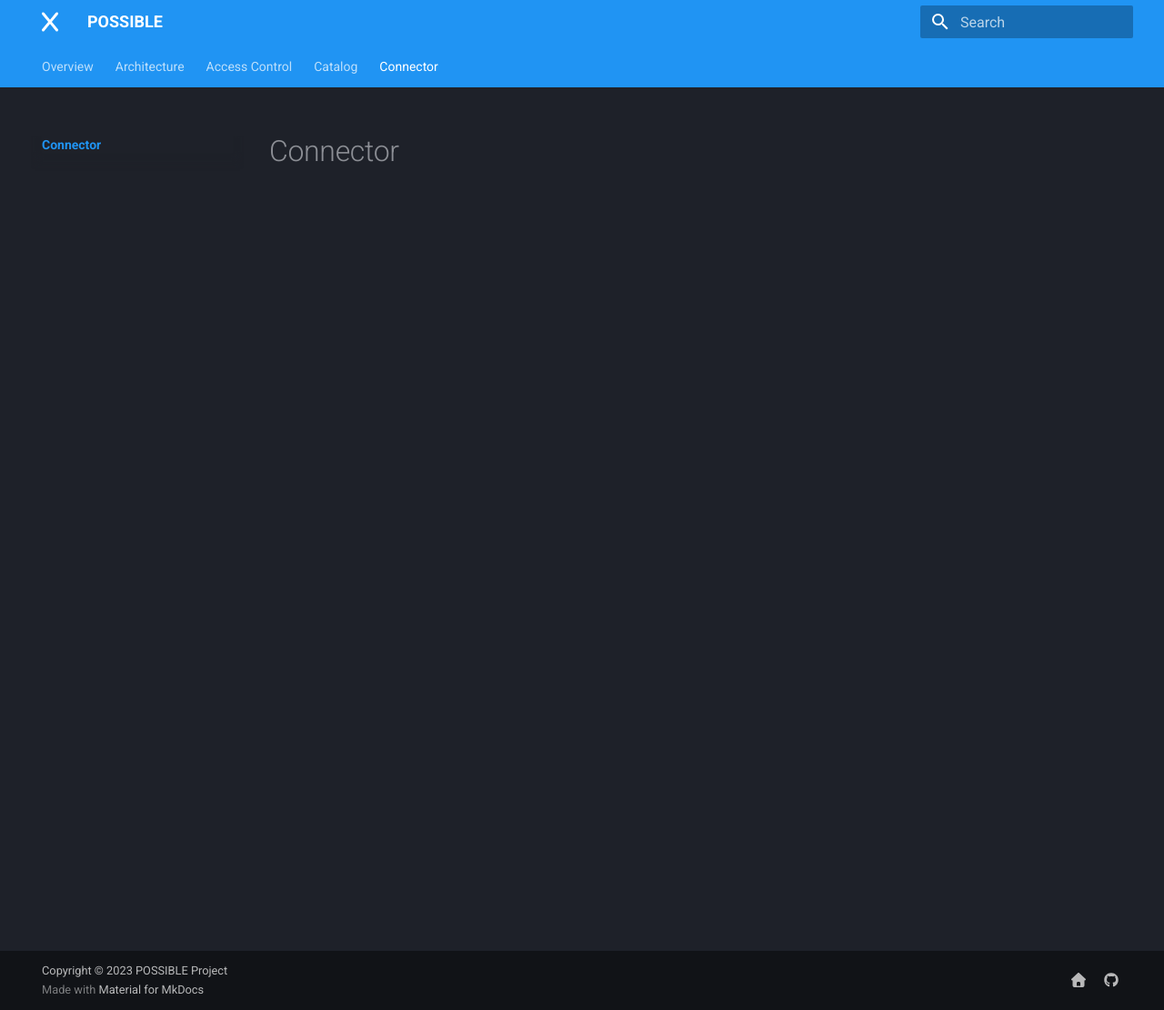
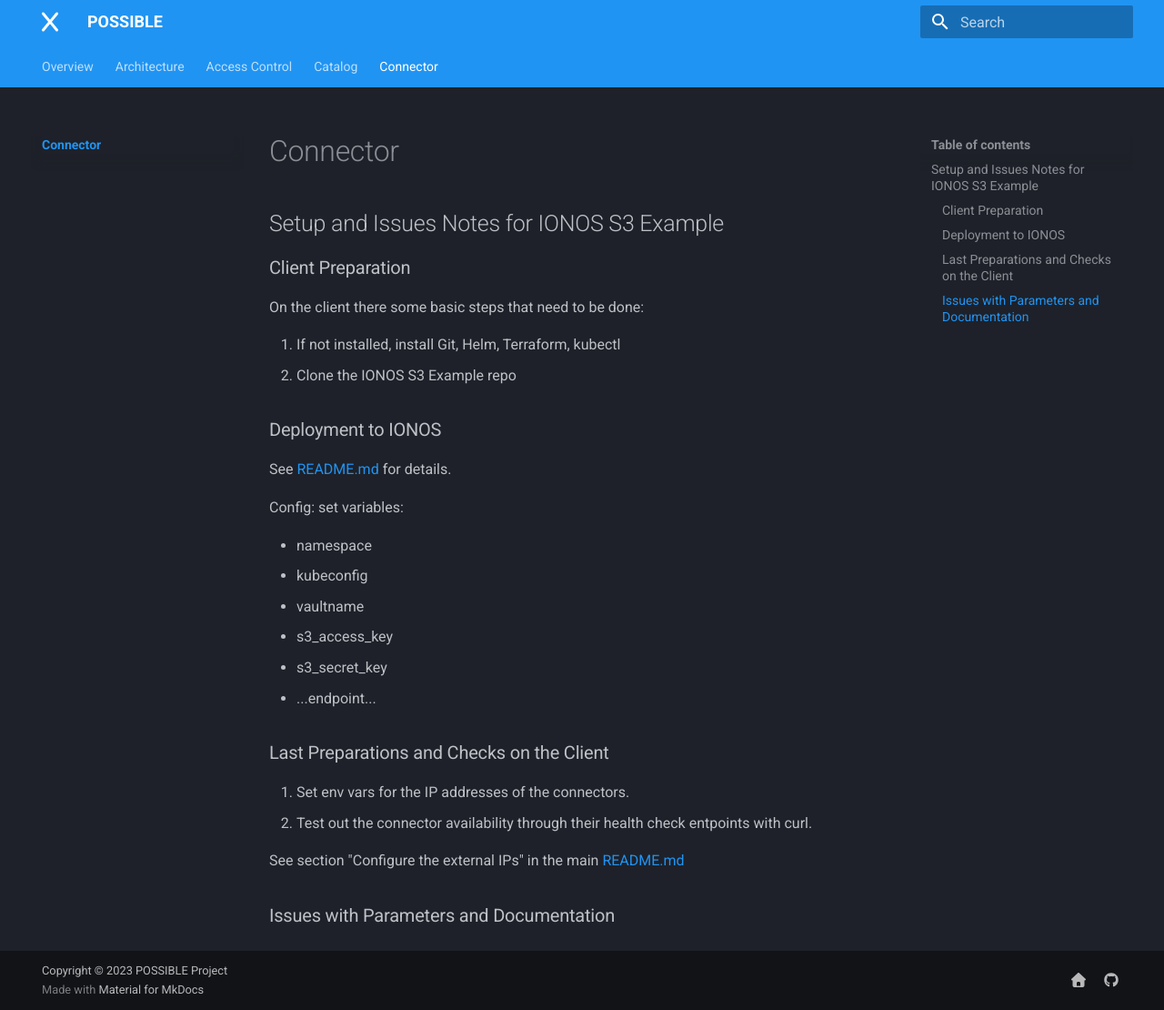
Before and after one commit to POSSIBLE-X/documentation, an MkDocs documentation site: the page built from docs/connector/index.md, in a window 1280 px wide and 1110 px high. Shown: the whole window at 91% size. Built offline with MkDocs 1.6.1 and Material for MkDocs 9.7.7, drawn with Linux system fonts in a browser that asks for light colours.

Commit message:
Update connector installation readme

```diff
--- a/docs/connector/index.md
+++ b/docs/connector/index.md
@@ -1 +1,33 @@
 # Connector
+
+## Setup and Issues Notes for IONOS S3 Example
+
+### Client Preparation
+
+On the client there some basic steps that need to be done:
+
+1. If not installed, install Git, Helm, Terraform, kubectl
+2. Clone the IONOS S3 Example repo
+
+### Deployment to IONOS
+
+See [README.md](https://github.com/ionos-cloud/edc-ionos-s3/blob/main/deployment/README.md) for details.
+
+Config:
+set variables:
+
+* namespace
+* kubeconfig
+* vaultname
+* s3_access_key
+* s3_secret_key
+* ...endpoint...
+
+### Last Preparations and Checks on the Client
+
+1. Set env vars for the IP addresses of the connectors.
+2. Test out the connector availability through their health check entpoints with curl.
+
+See section "Configure the external IPs" in the main [README.md](https://github.com/ionos-cloud/edc-ionos-s3/blob/main/example/file-transfer-multiple-instances/README.md)
+
+### Issues with Parameters and Documentation
```
